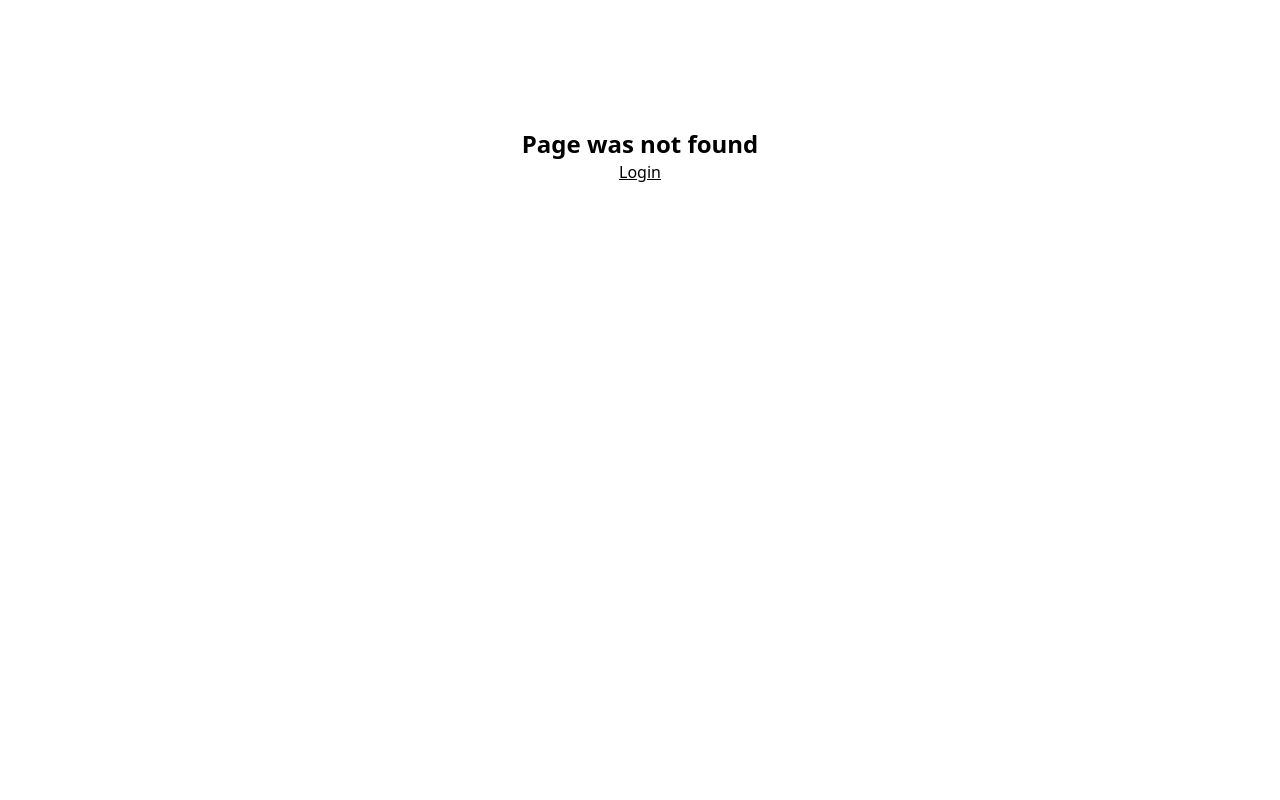
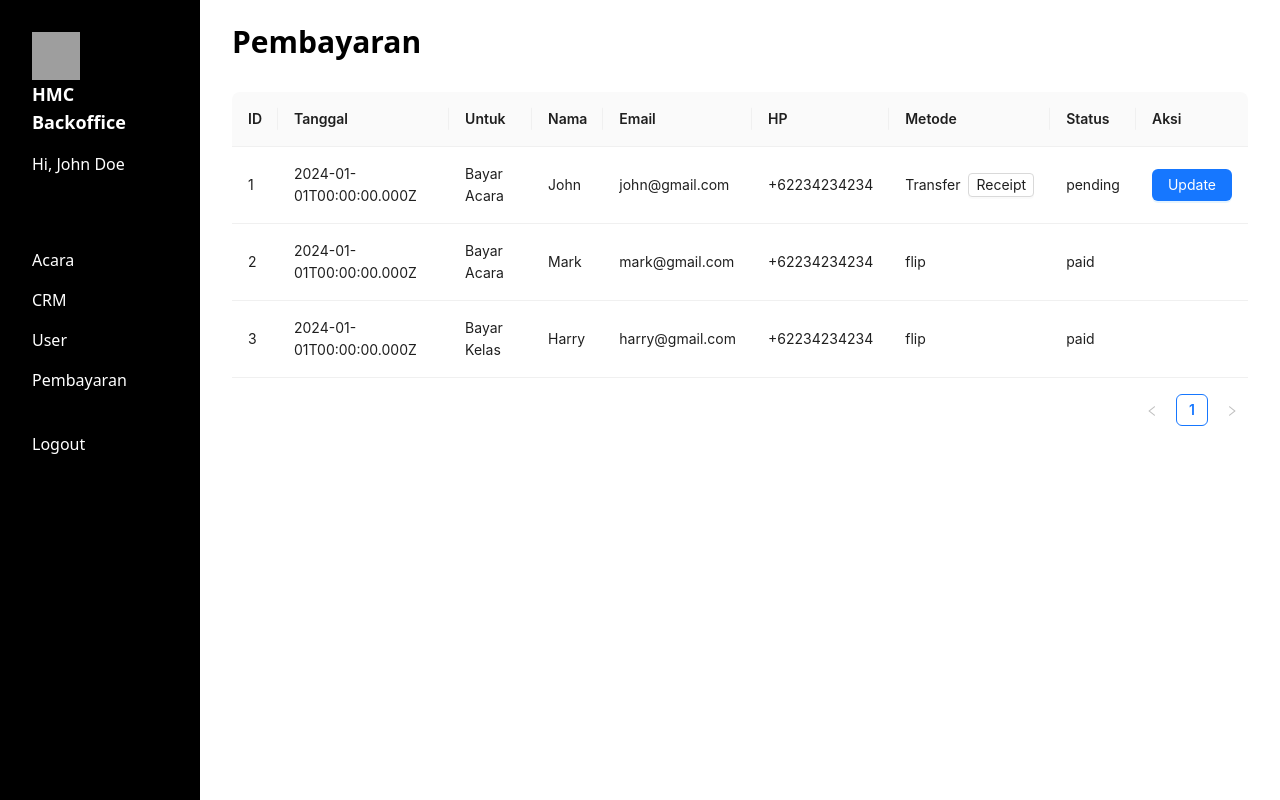
Before and after one commit to hammercode-dev/hmc-backoffice, a React (Vite) app: page /admin/payments in a window 1280 px wide. Before the commit this address had no page. Built offline with nearby package versions, Linux system fonts and the light colour scheme; grey boxes are pictures that could not be loaded.

Commit message:
add payment page

```diff
--- a/src/api/event-api.ts
+++ b/src/api/event-api.ts
@@ -1,3 +1,5 @@
+// TODO: implement the real API call
+
 import { EventAttendee, TechEvent } from "@/modules/events";
 import { GetEventAttendeeListResponse, GetEventListParams, GetEventListResponse } from "./event-api.types";
 
--- /dev/null
+++ b/src/api/payment-api.ts
@@ -0,0 +1,70 @@
+// TODO: implement the real API call
+import { Payment } from "@/modules/payment";
+import {
+  GetPaymentListResponse,
+  UpdatePaymentStatusParams,
+  UpdatePaymentStatusResponse,
+} from "./payment-api.types";
+
+const payments: Payment[] = [
+  {
+    id: 1,
+    method: "manual_transfer",
+    payee_name: "John",
+    payee_email: "john@gmail.com",
+    payee_phone: "+62234234234",
+    amount: 15000,
+    file_url: "https://fastly.picsum.photos/id/1/200/300.jpg?hmac=jH5bDkLr6Tgy3oAg5khKCHeunZMHq0ehBZr6vGifPLY",
+    status: "pending",
+    created_at: "2024-01-01T00:00:00.000Z",
+    meta: { type: "event", id: 1 },
+  },
+  {
+    id: 2,
+    method: "flip",
+    payee_name: "Mark",
+    payee_email: "mark@gmail.com",
+    payee_phone: "+62234234234",
+    amount: 15000,
+    payment_link: 'https:flip.com/$hmcode/abc',
+    status: "paid",
+    created_at: "2024-01-01T00:00:00.000Z",
+    meta: { type: "event", id: 1 },
+  },
+  {
+    id: 3,
+    method: "flip",
+    payee_name: "Harry",
+    payee_email: "harry@gmail.com",
+    payee_phone: "+62234234234",
+    amount: 15000,
+    payment_link: 'https:flip.com/$hmcode/abc',
+    status: "paid",
+    created_at: "2024-01-01T00:00:00.000Z",
+    meta: { type: "class", id: 1 },
+  },
+];
+
+export const paymentApi = {
+  getPayments(): Promise<GetPaymentListResponse> {
+    return Promise.resolve({
+      data: payments,
+    });
+  },
+  /**
+   * Update payment status of a payment with "manual_transfer" method
+   * @param id Payment ID
+   * @param params
+   * @returns
+   */
+  updateStatus(
+    id: string,
+    params: UpdatePaymentStatusParams,
+  ): Promise<UpdatePaymentStatusResponse> {
+    console.log("Updating payment status for ID:", id, params);
+    return Promise.resolve({
+      success: true,
+      message: "Successfully updated the payment status",
+    });
+  },
+} as const;
--- /dev/null
+++ b/src/api/payment-api.types.ts
@@ -0,0 +1,14 @@
+import { Payment } from "@/modules/payment";
+
+export interface GetPaymentListResponse {
+  data: Payment[];
+}
+
+export interface UpdatePaymentStatusParams {
+  status: "paid" | "pending";
+}
+
+export interface UpdatePaymentStatusResponse {
+  success: boolean;
+  message: string;
+}
--- a/src/app/routes.tsx
+++ b/src/app/routes.tsx
@@ -3,13 +3,14 @@ import AdminLayout from "../layouts/AdminLayout";
 import NotFoundPage from "./NotFoundPage";
 import { eventRoutes } from "@/modules/events";
 import { authRoutes } from "@/modules/auth";
+import { paymentRoutes } from "@/modules/payment";
 
 const router = createBrowserRouter([
   ...authRoutes,
   {
     path: "/admin",
     element: <AdminLayout />,
-    children: [...eventRoutes],
+    children: [...eventRoutes, ...paymentRoutes],
   },
   {
     path: "*",
--- /dev/null
+++ b/src/modules/payment/index.ts
@@ -0,0 +1,2 @@
+export * from './payment.routes'
+export * from './payment.entity'
--- /dev/null
+++ b/src/modules/payment/pages/PaymentListPage.tsx
@@ -0,0 +1,129 @@
+import { useEffect, useState } from "react";
+import { Payment } from "../payment.entity";
+import { paymentApi } from "@/api/payment-api";
+import { Button, Modal, notification, Space, Table, Typography } from "antd";
+import { ColumnsType } from "antd/es/table";
+import { Link } from "react-router-dom";
+
+function PurposeCell({ payment }: { payment: Payment }) {
+  const { meta } = payment;
+  if (meta.type === "event") {
+    return <Link to={`/admin/events/${meta.id}/view`}>Bayar Acara</Link>;
+  }
+  if (meta.type === "class") {
+    return <Link to={`/admin/classes/${meta.id}/view`}>Bayar Kelas</Link>;
+  }
+
+  return null;
+}
+
+function PaymentTable({
+  payments,
+  onSetPayment,
+}: {
+  payments: Payment[];
+  onSetPayment: (id: number, imageURL: string) => void;
+}) {
+  const columns: ColumnsType = [
+    { title: "ID", key: "id", dataIndex: "id" },
+    { title: "Tanggal", key: "date", render: (p: Payment) => p.created_at },
+    {
+      title: "Untuk",
+      key: "purpose",
+      render: (p: Payment) => <PurposeCell payment={p} />,
+    },
+    { title: "Nama", key: "name", dataIndex: "payee_name" },
+    { title: "Email", key: "email", dataIndex: "payee_email" },
+    { title: "HP", key: "phone", dataIndex: "payee_phone" },
+    {
+      title: "Metode",
+      key: "method",
+      render: (p: Payment) => {
+        if (p.method !== "manual_transfer") return p.method;
+
+        return (
+          <Space>
+            <span>Transfer</span>
+            <Button size="small">
+              <a target="_blank" href={p.file_url}>
+                Receipt
+              </a>
+            </Button>
+          </Space>
+        );
+      },
+    },
+    { title: "Status", key: "status", dataIndex: "status" },
+    {
+      title: "Aksi",
+      key: "action",
+      render: (p: Payment) => {
+        if (p.method !== "manual_transfer") return null;
+        if (p.status === "paid") return null;
+
+        return (
+          <Button
+            type="primary"
+            onClick={() => {
+              onSetPayment(p.id, p.file_url!);
+            }}
+          >
+            Update
+          </Button>
+        );
+      },
+    },
+  ];
+  return <Table rowKey="id" columns={columns} dataSource={payments} />;
+}
+
+export default function PaymentListPage() {
+  const [payments, setPayments] = useState<Payment[]>([]);
+
+  const handleUpdatePaymentStatus = (id: number, fileURL: string) => {
+    Modal.confirm({
+      title: "Konfirmasi Pembayaran",
+      content: (
+        <>
+          <div className="mb-2">
+            <img src={fileURL} className="m-auto" />
+          </div>
+          <Typography>
+            Apakah pembayaran ini terkonfirmasi telah terbayar?
+          </Typography>
+        </>
+      ),
+      okText: "Ya, sudah terbayar",
+      onOk: () => {
+        paymentApi
+          .updateStatus(String(id), {
+            status: "paid",
+          })
+          .then(() => {
+            notification.success({
+              message: "Berhasil update status pembayaran dengan ID: " + id,
+            });
+          });
+      },
+    });
+  };
+
+  useEffect(() => {
+    paymentApi.getPayments().then((res) => setPayments(res.data));
+  }, []);
+
+  return (
+    <main className="py-6 w-full px-8">
+      <h1 className="font-bold flex justify-between items-center text-3xl">
+        Pembayaran
+      </h1>
+
+      <div className="mt-8">
+        <PaymentTable
+          payments={payments}
+          onSetPayment={handleUpdatePaymentStatus}
+        />
+      </div>
+    </main>
+  );
+}
--- /dev/null
+++ b/src/modules/payment/payment.entity.ts
@@ -0,0 +1,21 @@
+export interface Payment {
+  id: number;
+  method: "flip" | "manual_transfer" | "cash";
+  payee_name: string;
+  payee_email: string;
+  payee_phone?: string;
+  amount: number;
+  ref_id?: string;
+  /**
+   * Only preset if the method is 'flip'
+   */
+  payment_link?: string;
+  /**
+   * File url is receipt uploaded by payee. only preset if the method is 'manual_transfer'
+   */
+  file_url?: string;
+  status: "pending" | "paid";
+  paid_at?: string
+  created_at: string;
+  meta: { type: "event" | "class"; id: number };
+}
--- /dev/null
+++ b/src/modules/payment/payment.routes.tsx
@@ -0,0 +1,9 @@
+import { RouteObject } from "react-router-dom";
+import PaymentListPage from "./pages/PaymentListPage";
+
+export const paymentRoutes: RouteObject[] = [
+  {
+    path: "payments",
+    element: <PaymentListPage />,
+  },
+];
```
